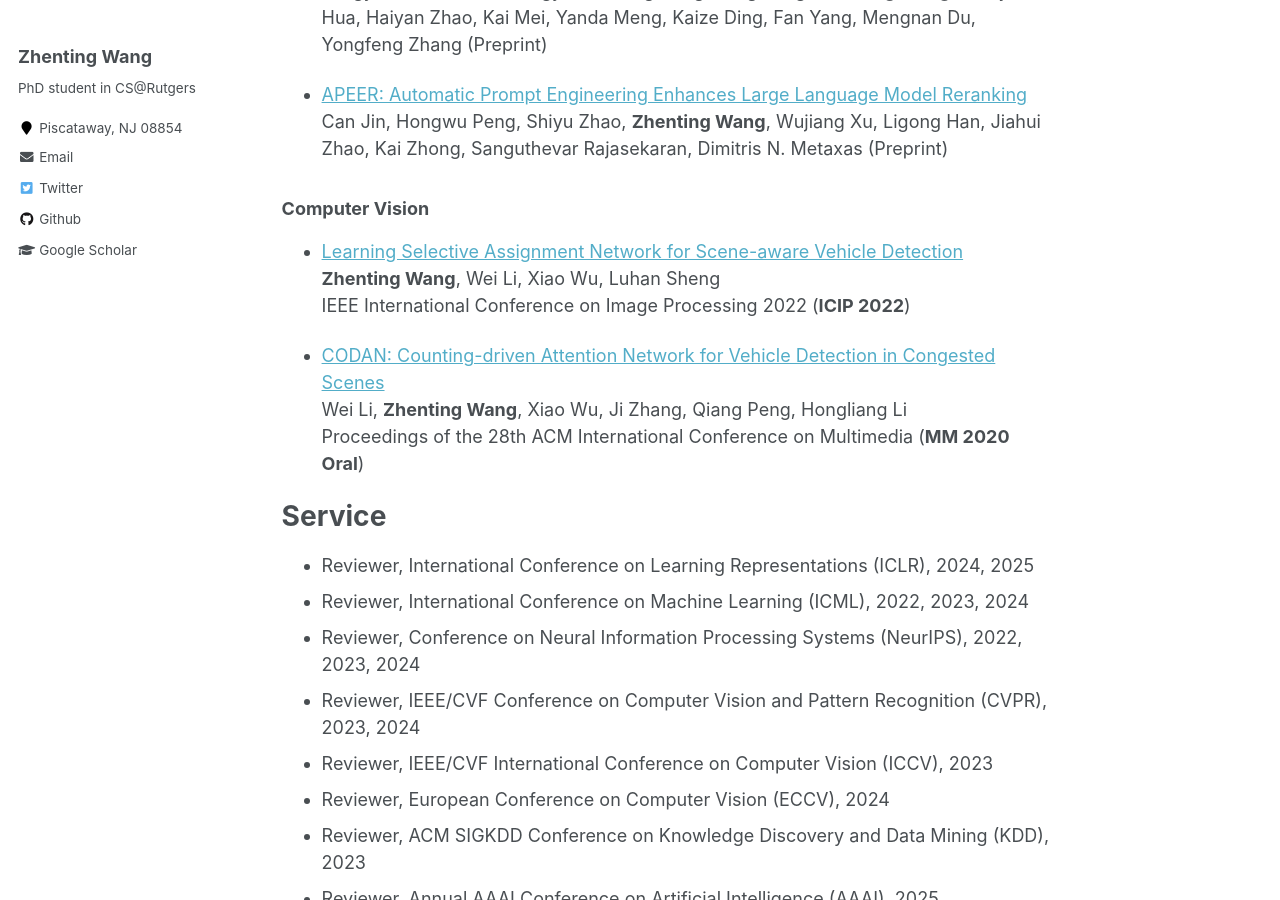
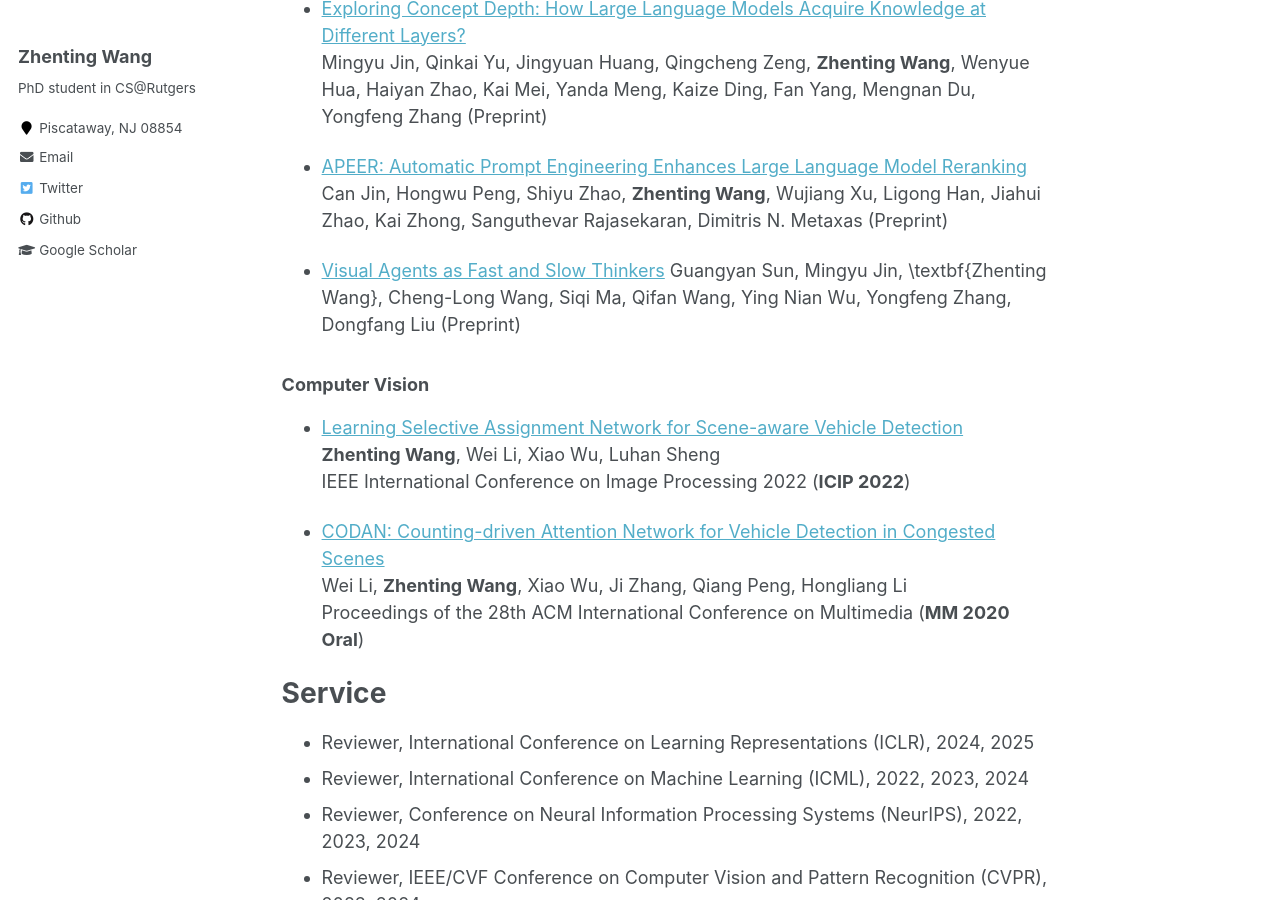
Before and after one commit to ZhentingWang/zhentingwang.github.io, a Jekyll site: the page built from _pages/about.md, in a window 1280 px wide and 900 px high, scrolled down 3914 px. Built offline with Jekyll 4.4.1, drawn with Linux system fonts in a browser that asks for light colours; some of the changed text lies outside the part shown.

Commit message:
Update about.md

```diff
--- a/_pages/about.md
+++ b/_pages/about.md
@@ -15,6 +15,8 @@ redirect_from:
 
 News
 ======
+* [2024-08] I am invited as a reviewer of ICLR 2025.
+* [2024-07] I am invited as a reviewer of AAAI 2025.
 * [2024-07] 1 paper is accepted to COLM 2024. Congrates to Mingyu and Haochen!
 * [2024-07] 1 paper is accepted to ECCV 2024. Congrates to Minzhou!
 * [2024-05] I am invited as a reviewer of NeurIPS 2024.
@@ -124,6 +126,9 @@ Mingyu Jin, Qinkai Yu, Jingyuan Huang, Qingcheng Zeng, **Zhenting Wang**, Wenyue
 * [APEER: Automatic Prompt Engineering Enhances Large Language Model Reranking](https://arxiv.org/pdf/2406.14449)
 Can Jin, Hongwu Peng, Shiyu Zhao, **Zhenting Wang**, Wujiang Xu, Ligong Han, Jiahui Zhao, Kai Zhong, Sanguthevar Rajasekaran, Dimitris N. Metaxas (Preprint)
 
+* [Visual Agents as Fast and Slow Thinkers](https://arxiv.org/pdf/2408.08862)
+Guangyan Sun, Mingyu Jin, \textbf{Zhenting Wang}, Cheng-Long Wang, Siqi Ma, Qifan Wang, Ying Nian Wu, Yongfeng Zhang, Dongfang Liu (Preprint)
+
 ### Computer Vision
 
 * [Learning Selective Assignment Network for Scene-aware Vehicle Detection](https://zhentingwang.github.io)
```
